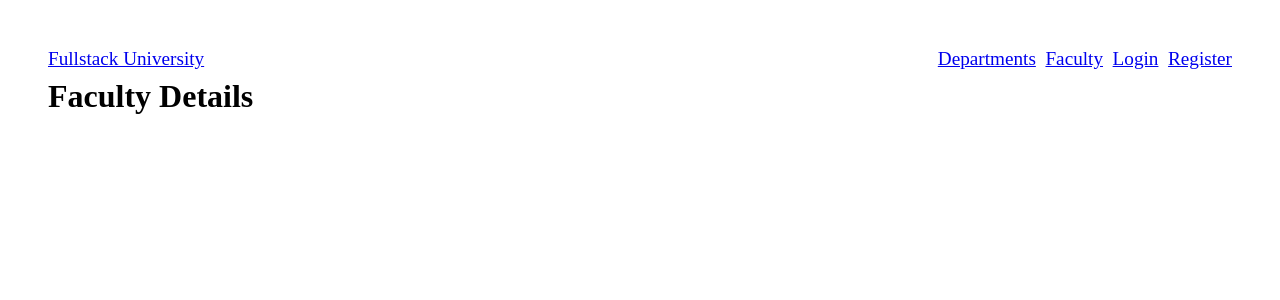
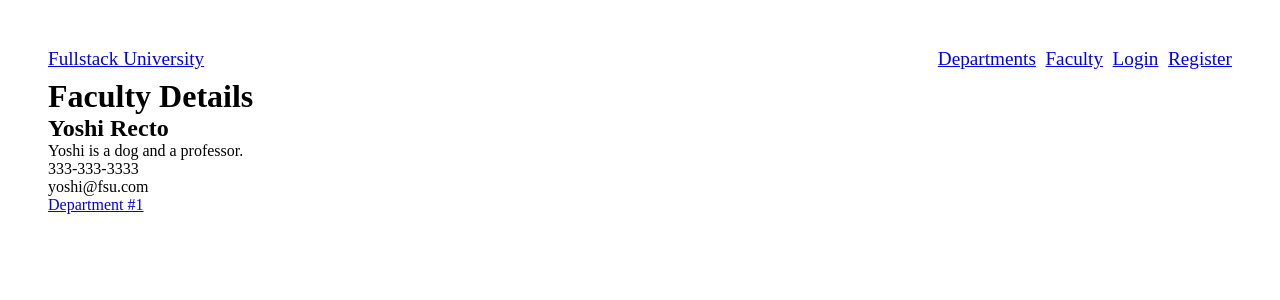
Before and after one commit to emersonliwayway/fullstack-university, a React (Vite) app: page /faculty/1 in a window 1280 px wide. Shown: the top 300 px of the page. Built offline with nearby package versions, Linux system fonts and the light colour scheme.

Commit message:
faculty and department components edited

```diff
--- a/src/departments/DepartmentPage.jsx
+++ b/src/departments/DepartmentPage.jsx
@@ -1,7 +1,10 @@
+import { useParams, useNavigate } from "react-router";
+import departments from "../dummy data/departments";
+import faculty from "../dummy data/faculty";
+
 export default function DepartmentPage() {
-  return (
-    <>
-      <h1>Department Title</h1>
-    </>
-  );
+  const { id } = useParams();
+  const department = departments[id - 1];
+  console.log(department);
+  return <>{department && <h1>{department.name}</h1>}</>;
 }
--- a/src/dummy data/departments.js
+++ b/src/dummy data/departments.js
@@ -8,7 +8,7 @@ const departments = [
     imgUrl: "imgURl",
     phone: "000-000-0000",
     email: "department1@fsu.com",
-    faculty: [1, 2],
+    faculty: 1,
   },
   {
     id: 2,
@@ -17,7 +17,7 @@ const departments = [
     imgUrl: "imgURl2",
     phone: "111-111-1111",
     email: "department2@fsu.com",
-    faculty: [1, 2],
+    faculty: 2,
   },
 ];
 
--- a/src/dummy data/faculty.js
+++ b/src/dummy data/faculty.js
@@ -1,3 +1,5 @@
+import departments from "./departments";
+
 const faculty = [
   {
     id: 1,
@@ -7,6 +9,7 @@ const faculty = [
     profile: "imgUrl",
     phone: "333-333-3333",
     email: "yoshi@fsu.com",
+    department: 1,
   },
   {
     id: 2,
@@ -16,6 +19,7 @@ const faculty = [
     profile: "imgUrl",
     phone: "444-444-4444",
     email: "bosco@fsu.com",
+    department: 2,
   },
 ];
 
--- a/src/faculty/Faculty.jsx
+++ b/src/faculty/Faculty.jsx
@@ -1,7 +1,20 @@
+import faculty from "../dummy data/faculty";
+import { useNavigate } from "react-router";
+import { Link } from "react-router";
+
 export default function Faculty() {
+  console.log(faculty);
+  const navigate = useNavigate();
   return (
     <>
       <h1>Faculty</h1>
+      {faculty.map((e) => (
+        <Link to={`/faculty/${e.id}`}>
+          <li key={e.id}>
+            {e.fname} {e.lname}
+          </li>
+        </Link>
+      ))}
     </>
   );
 }
--- a/src/faculty/FacultyDetails.jsx
+++ b/src/faculty/FacultyDetails.jsx
@@ -1,9 +1,39 @@
-import { useParams } from "react-router";
+import { useNavigate, useParams } from "react-router";
+import useQuery from "../api/useQuery";
+import faculty from "../dummy data/faculty";
+import departments from "../dummy data/departments";
+import { Link } from "react-router";
 
 export default function FacultyDetails() {
+  const { id } = useParams();
+  const navigate = useNavigate();
+  const person = faculty[id - 1];
+  const dep = faculty[id - 1].department;
+  const department = departments[dep - 1];
+  console.log(department);
+
+  // const {
+  //   data: person,
+  //   loading,
+  //   error,
+  // } = useQuery(`/faculty/${id}`, "faculty");
+
   return (
     <>
       <h1>Faculty Details</h1>
+      {person && (
+        <div key={person.id}>
+          <h2>
+            {person.fname} {person.lname}
+          </h2>
+          <p>{person.bio}</p>
+          <p>{person.phone}</p>
+          <p>{person.email}</p>
+          {department && (
+            <Link to={`/departments/${department.id}`}>{department.name}</Link>
+          )}
+        </div>
+      )}
     </>
   );
 }
```
